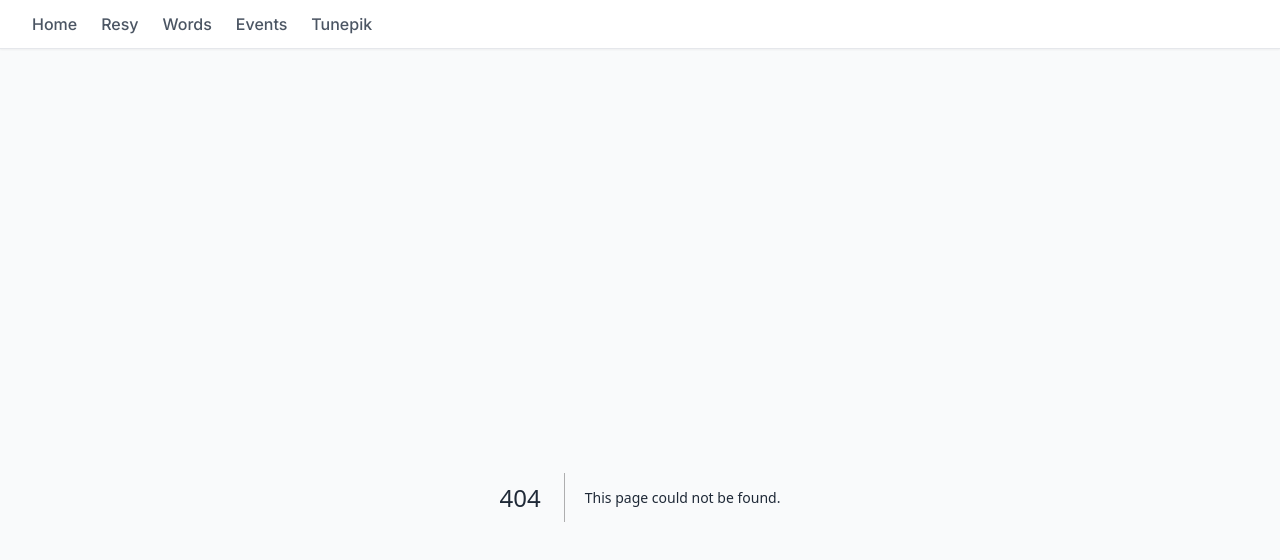
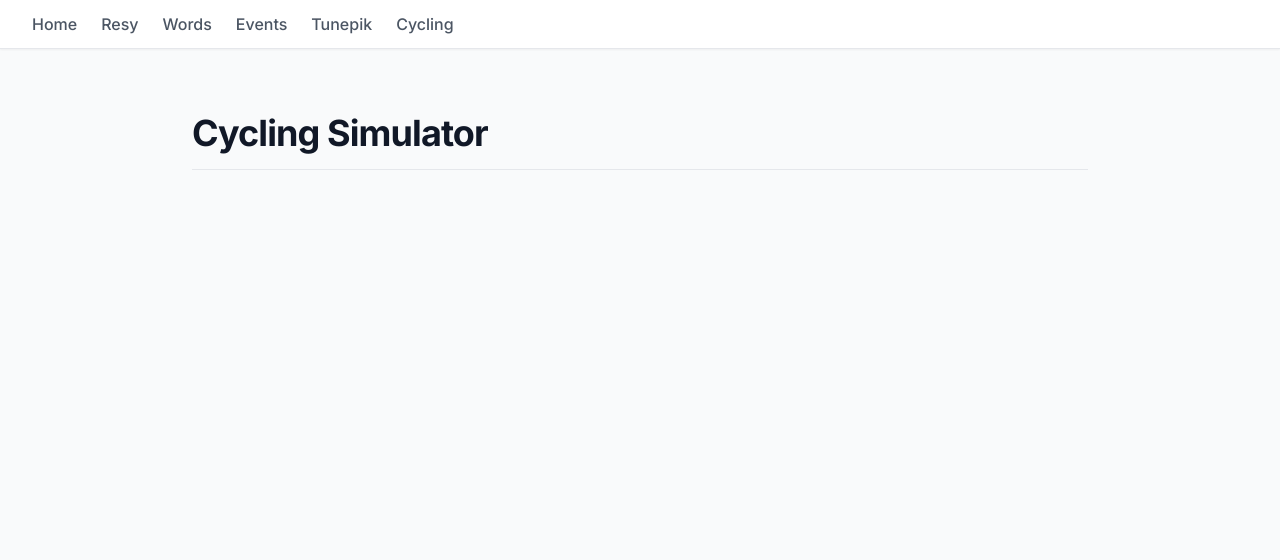
Before and after one commit to articasync/website, a Next.js app: page /cycling in a window 1280 px wide. Before the commit this address had no page. Shown: the top 560 px of the page. Built offline with nearby package versions, Linux system fonts and the light colour scheme.

Commit message:
Add Cycling Simulator tab and page

```diff
--- /dev/null
+++ b/app/cycling/page.tsx
@@ -0,0 +1,16 @@
+import type { Metadata } from "next";
+
+export const metadata: Metadata = {
+  title: "Cycling Simulator",
+  description: "Cycling Simulator",
+};
+
+export default function CyclingPage() {
+  return (
+    <div className="max-w-4xl mx-auto py-4">
+      <header className="mb-8 border-b pb-4">
+        <h1 className="text-4xl font-bold tracking-tight text-gray-900">Cycling Simulator</h1>
+      </header>
+    </div>
+  );
+}
--- a/app/layout.tsx
+++ b/app/layout.tsx
@@ -28,6 +28,7 @@ export default function RootLayout({
               <Link href="/words" className="text-gray-600 hover:text-black font-medium transition-colors">Words</Link>
               <Link href="/events" className="text-gray-600 hover:text-black font-medium transition-colors">Events</Link>
               <Link href="/tunepik" className="text-gray-600 hover:text-black font-medium transition-colors">Tunepik</Link>
+              <Link href="/cycling" className="text-gray-600 hover:text-black font-medium transition-colors">Cycling</Link>
             </div>
           </nav>
           <div className="container mx-auto p-4 sm:p-8">
```
